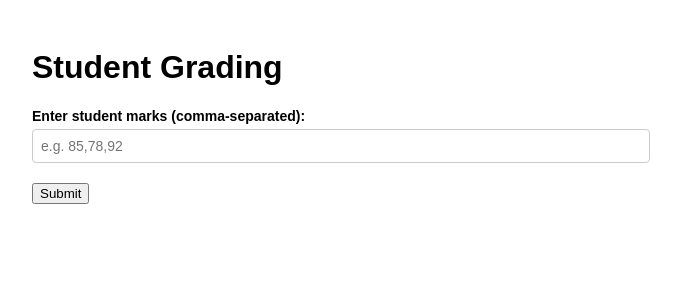
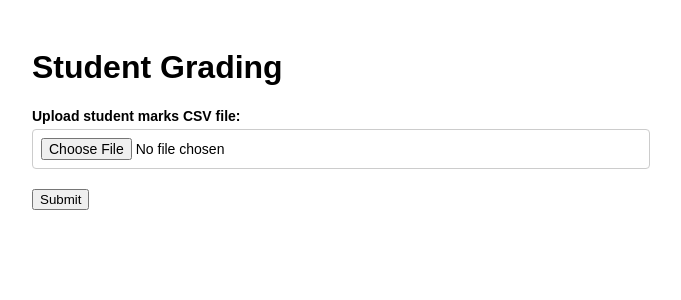
Before and after one commit to 07naitik/Student_Autograder, a Flask app: page / in a window 1280 px wide. Shown: the top 300 px of the page, without its empty margins (308-989 px from the left). Run offline with Flask 3, Linux system fonts and the light colour scheme.

Commit message:
Update index.html

```diff
--- a/templates/index.html
+++ b/templates/index.html
@@ -21,7 +21,7 @@
             font-weight: bold;
             margin-bottom: 5px;
         }
-        .input-group input[type="text"] {
+        .input-group input[type="file"] {
             width: 100%;
             padding: 8px;
             font-size: 14px;
@@ -47,8 +47,8 @@
     <div class="container">
         <h1>Student Grading</h1>
         <div class="input-group">
-            <label for="marks">Enter student marks (comma-separated):</label>
-            <input type="text" id="marks" name="marks" placeholder="e.g. 85,78,92">
+            <label for="csv-file">Upload student marks CSV file:</label>
+            <input type="file" id="csv-file" name="csv-file" accept=".csv">
         </div>
         <button id="submit-btn">Submit</button>
         <div id="grades-result" class="result"></div>
```
